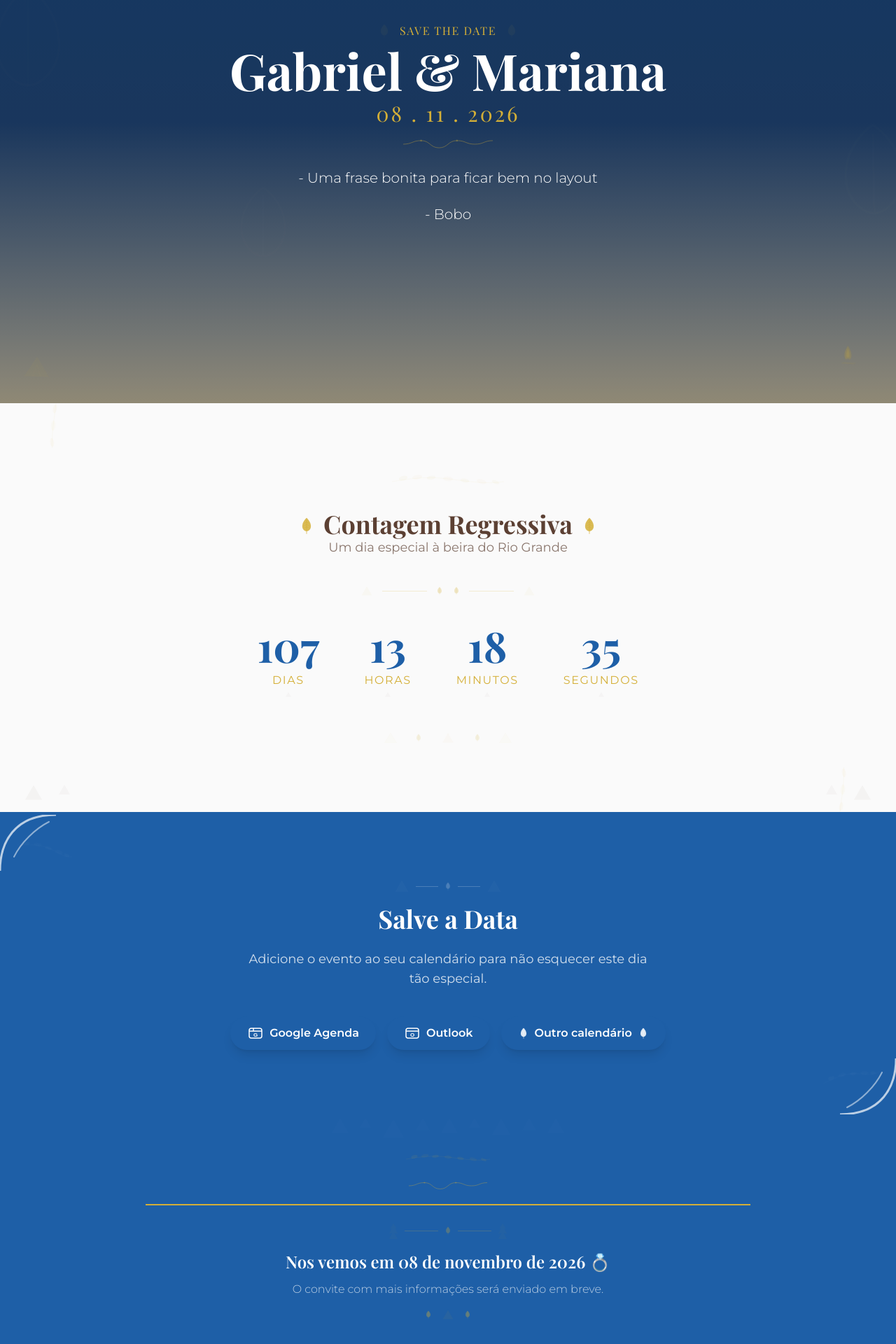
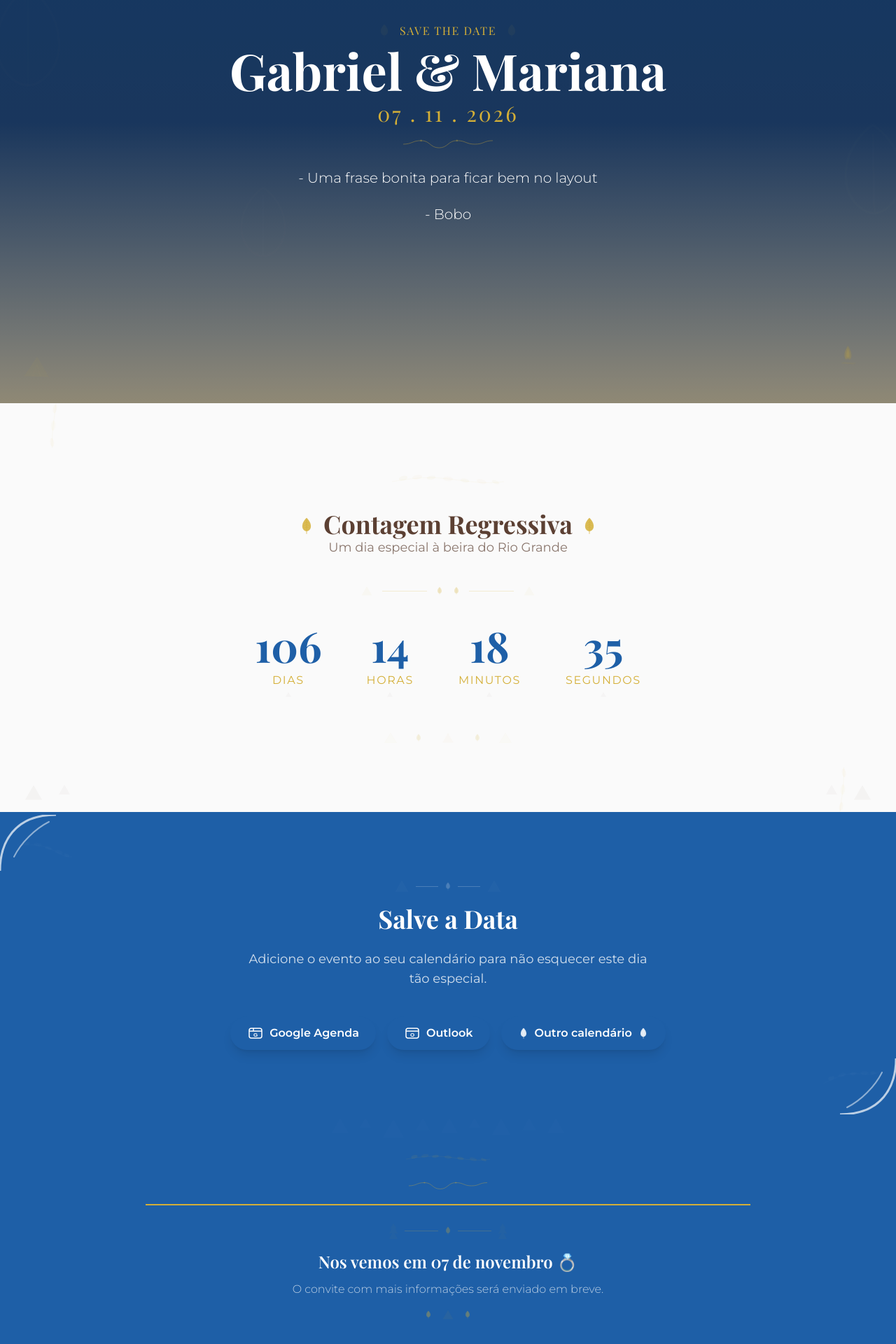
Before and after one commit to gabriel-Oak/wedding, a Next.js app: page / in a window 1280 px wide. Shown: the part 224-2144 px from the top of the page at 70% size. Built offline with nearby package versions, Linux system fonts and the light colour scheme; a web font is replaced by a local one.

Commit message:
feat: task 1.2 — inverter datas save-the-date + meta + ICS

```diff
--- a/src/app/layout.tsx
+++ b/src/app/layout.tsx
@@ -14,7 +14,7 @@ const montserrat = Montserrat({
 
 export const metadata: Metadata = {
   title: "Save the Date",
-  description: "Casamento — 08 de Novembro de 2026",
+  description: "Casamento — 07 de Novembro de 2026",
   icons: {
     icon: "/favicon.svg",
   },
--- a/src/modules/invite/save-the-date/components/CountdownSection.tsx
+++ b/src/modules/invite/save-the-date/components/CountdownSection.tsx
@@ -70,7 +70,7 @@ function MiniTent({ className = "" }: { className?: string }) {
   );
 }
 
-const targetDate = "2026-11-08T16:00:00";
+const targetDate = "2026-11-07T17:00:00";
 
 const labels = ["DIAS", "HORAS", "MINUTOS", "SEGUNDOS"];
 
--- a/src/modules/invite/save-the-date/components/Footer.tsx
+++ b/src/modules/invite/save-the-date/components/Footer.tsx
@@ -127,7 +127,7 @@ export default function Footer() {
           </div>
 
           <p className="font-heading text-white text-xl md:text-2xl font-semibold mb-3">
-            Nos vemos em 08 de novembro de 2026 💍
+            Nos vemos em 07 de novembro 💍
           </p>
           <p className="font-body text-white opacity-70 text-sm md:text-base font-light text-center">
             O convite com mais informações será enviado em breve.
--- a/src/modules/invite/save-the-date/components/HeroSection.tsx
+++ b/src/modules/invite/save-the-date/components/HeroSection.tsx
@@ -399,7 +399,7 @@ export default function HeroSection() {
           <p
             className="animate-[fadeInUp_0.8s_ease-out_forwards] opacity-0 delay-300 font-heading text-2xl text-wedding-gold tracking-widest transition-opacity md:text-3xl"
           >
-            08 . 11 . 2026
+            07 . 11 . 2026
           </p>
 
           {/* Decorative vine divider */}
--- a/src/modules/invite/save-the-date/utils/eventConfig.ts
+++ b/src/modules/invite/save-the-date/utils/eventConfig.ts
@@ -14,7 +14,7 @@ export type { IcsEvent };
 export const WEDDING_EVENT: IcsEvent = {
   title: "Casamento — Gabriel & Mariana",
   description: "Save the Date — Nos vemos lá!",
-  startDate: new Date("2026-11-08T12:00:00-03:00"),
-  endDate: new Date("2026-11-08T20:00:00-03:00"),
-  location: "Casamento de Gabriel & Mariana — 08/11/2026 às 12h",
+  startDate: new Date("2026-11-07T17:00:00-03:00"),
+  endDate: new Date("2026-11-07T23:00:00-03:00"),
+  location: "Casamento de Gabriel & Mariana — 07/11/2026 às 17h",
 };
```
